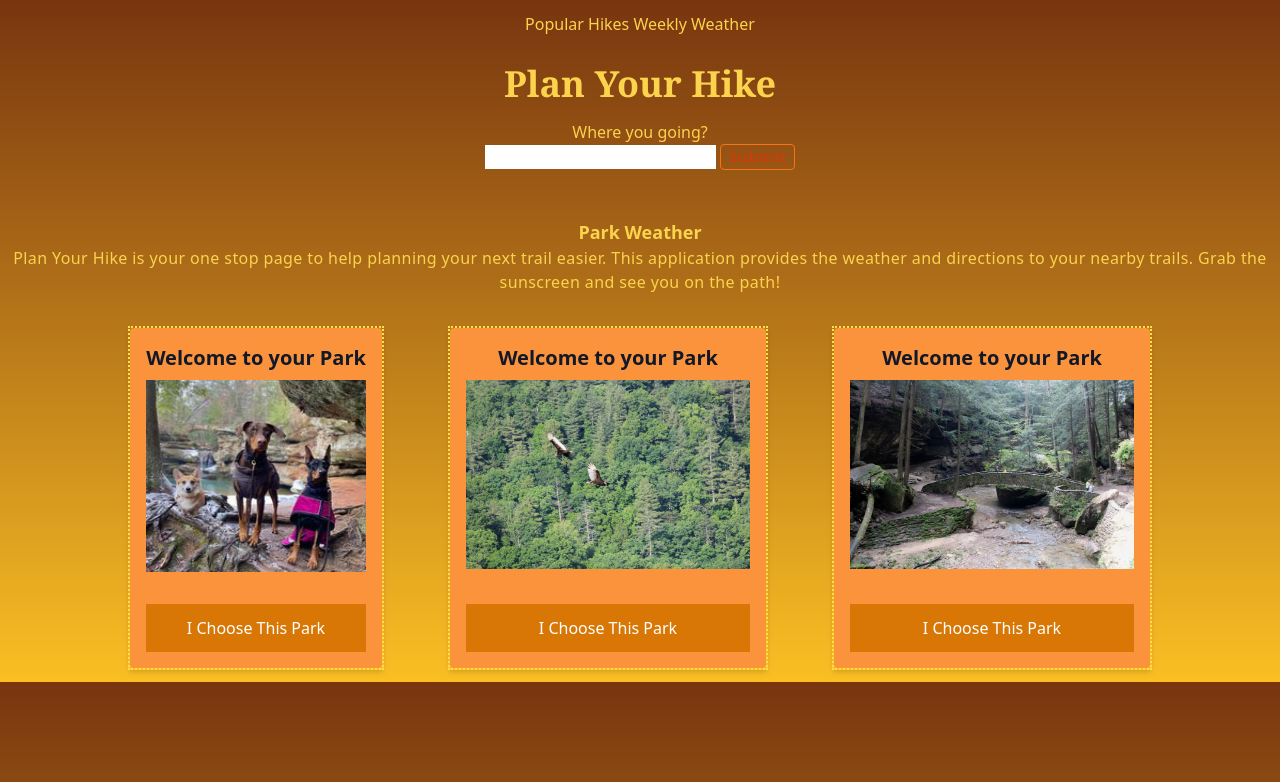
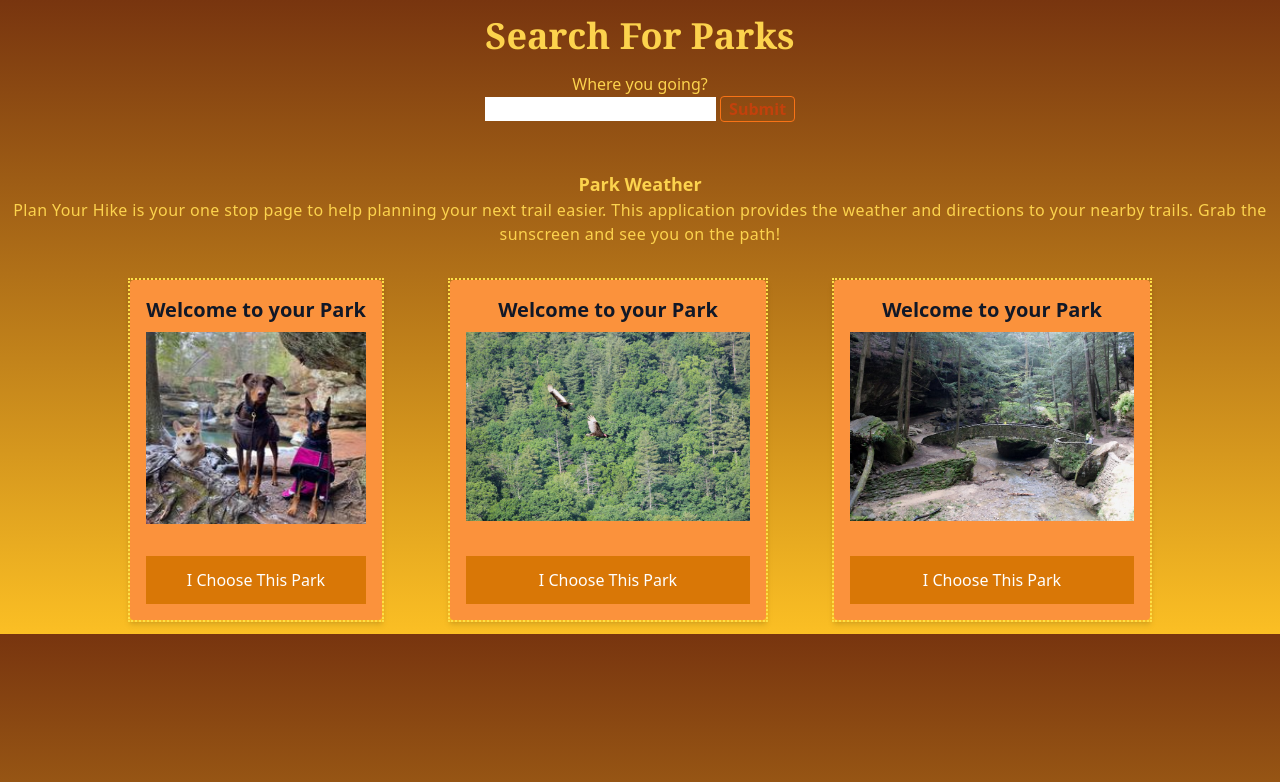
Before and after one commit to JPBigley/hiker-weather-app, a plain HTML site: page index.html in a window 1280 px wide. Drawn offline with nearby package versions, Linux system fonts and the light colour scheme.

Commit message:
changed some text

```diff
--- a/index.html
+++ b/index.html
@@ -24,12 +24,8 @@
 	<!--Workspace below-->
 	<body class="text-amber-300 bg-gradient-to-b from-amber-900 to-amber-400">
 		<div class="center">
-			<div class="text-sm hover:text-base p-3">
-				<a href="a">Popular Hikes</a>
-				<a href="a">Weekly Weather</a>
-			</div>
 			<div>
-				<h1 class="font-serif text-4xl font-semibold p-4">Plan Your Hike</h1>
+				<h1 class="font-serif text-4xl font-semibold p-4">Search For Parks</h1>
 				<h2 id="weaterapi">Where you going?</h2>
 				<form>
 					<input class=" type="text" id="search-city" />
@@ -57,7 +53,7 @@
 					<div class="bg-orange-400 rounded-b rounded-t lg:rounded-b-4 p-4 flex flex-col justify-between leading-normal">
 						<div class="mb-8">
 							<div class="text-gray-900 font-bold text-xl mb-2">Welcome to your Park</div>
-							<img class="h-48 w-64" id="1-pic" src="./assets/images/hikingdogs.jpg"alt="Bridge in Hocking Hills" />
+							<img class="h-48 w-64" id="1-pic" src="./assets/images/hikingdogs.jpg" alt="Bridge in Hocking Hills" />
 							<p class="text-gray-700 text-base" id="close-hike"></p>
 						</div>
 						<a href="a" class="text-center bg-amber-600 text-white p-3 m4 hover:bg-orange-800 transition-all duration-500">I Choose This Park</a>
```
